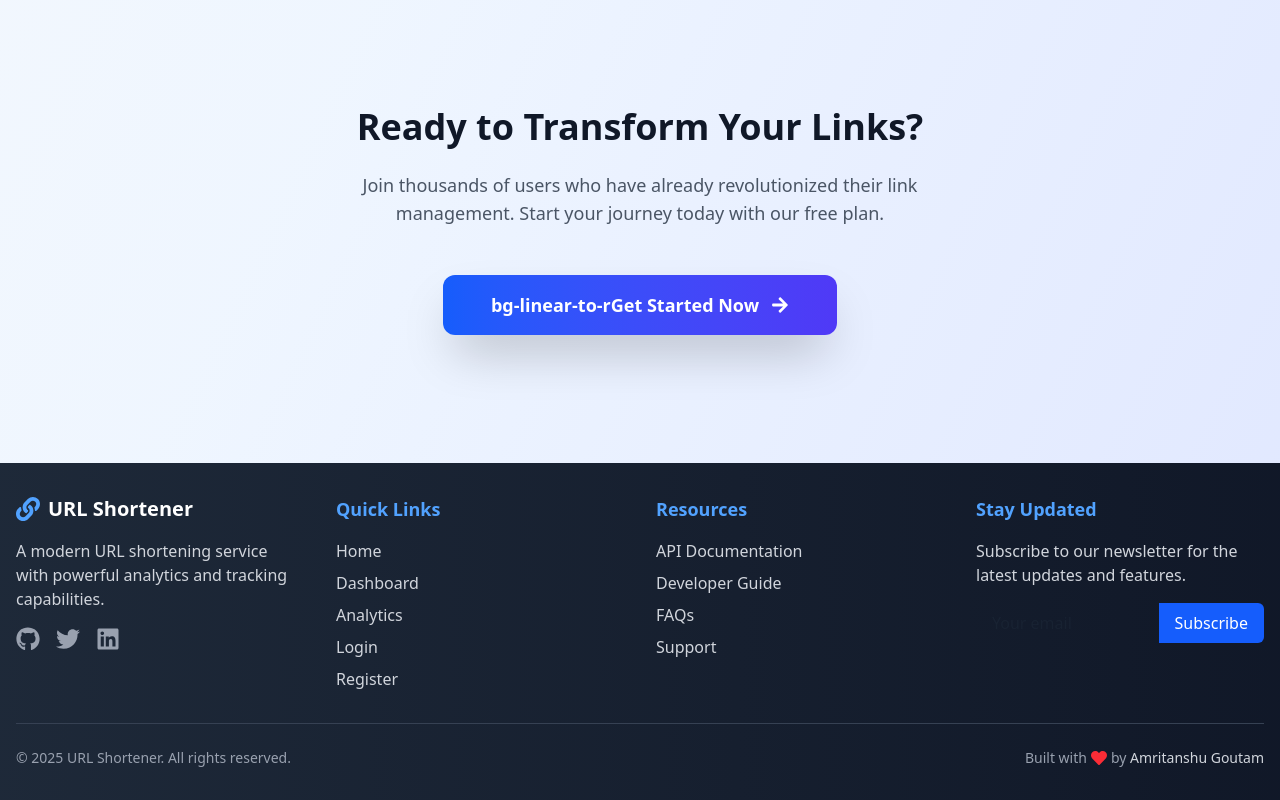
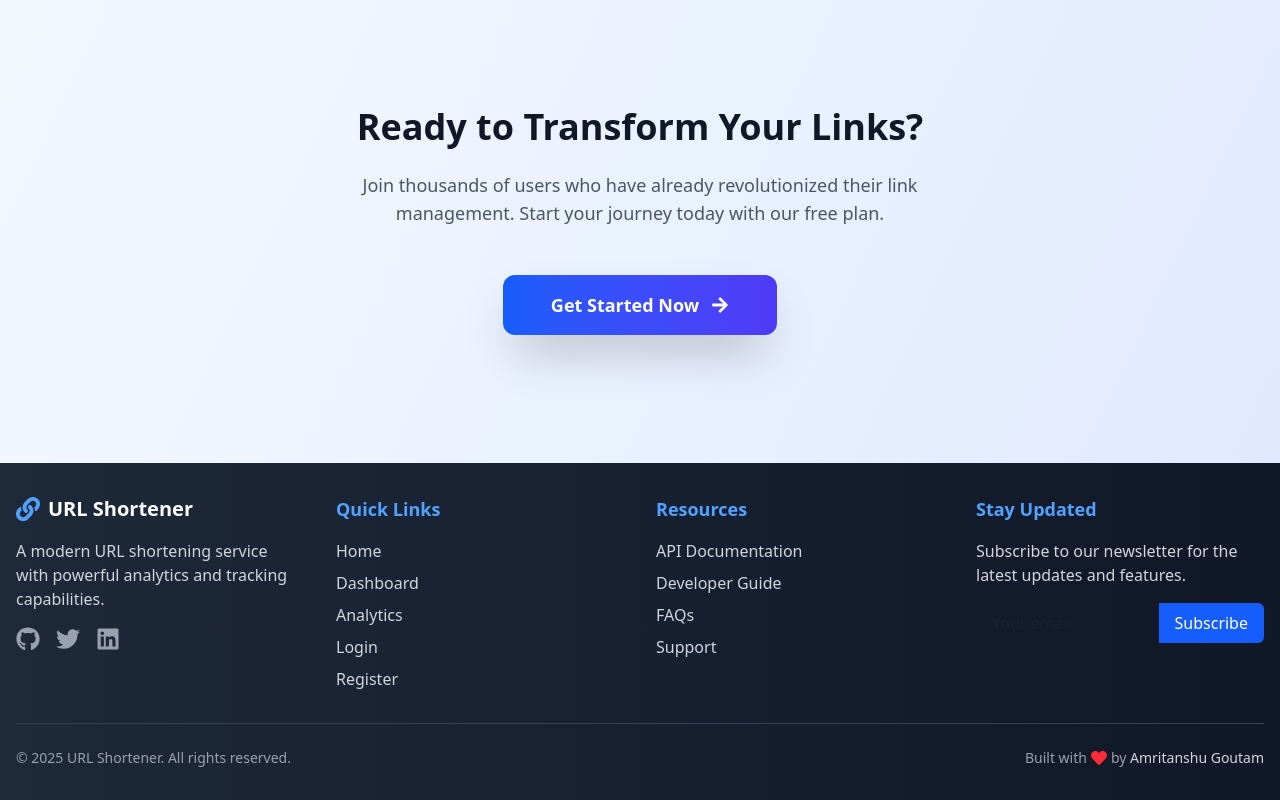
Before and after one commit to bhutuklearning/Basic-URL-Shortener, a React (Vite) app in the folder frontend/: page / in a window 1280 px wide. Shown: the part 1912-2712 px from the top of the page. Built offline with nearby package versions, Linux system fonts and the light colour scheme.

Commit message:
Landing Page Error fixed

```diff
--- a/frontend/src/pages/LandingPage.jsx
+++ b/frontend/src/pages/LandingPage.jsx
@@ -207,7 +207,7 @@ const LandingPage = () => {
             <Link
               to="/register"
               className="group inline-flex items-center space-x-3 bg-linear-to-r from-blue-600 to-indigo-600 hover:from-blue-700 hover:to-indigo-700 text-white px-8 lg:px-12 py-4 rounded-xl font-semibold text-lg transition-all duration-300 shadow-2xl hover:shadow-blue-500/25 hover:scale-105"
-            >bg-linear-to-r
+            >
               <span>Get Started Now</span>
               <FaArrowRight className="group-hover:translate-x-1 transition-transform" />
             </Link>
```
